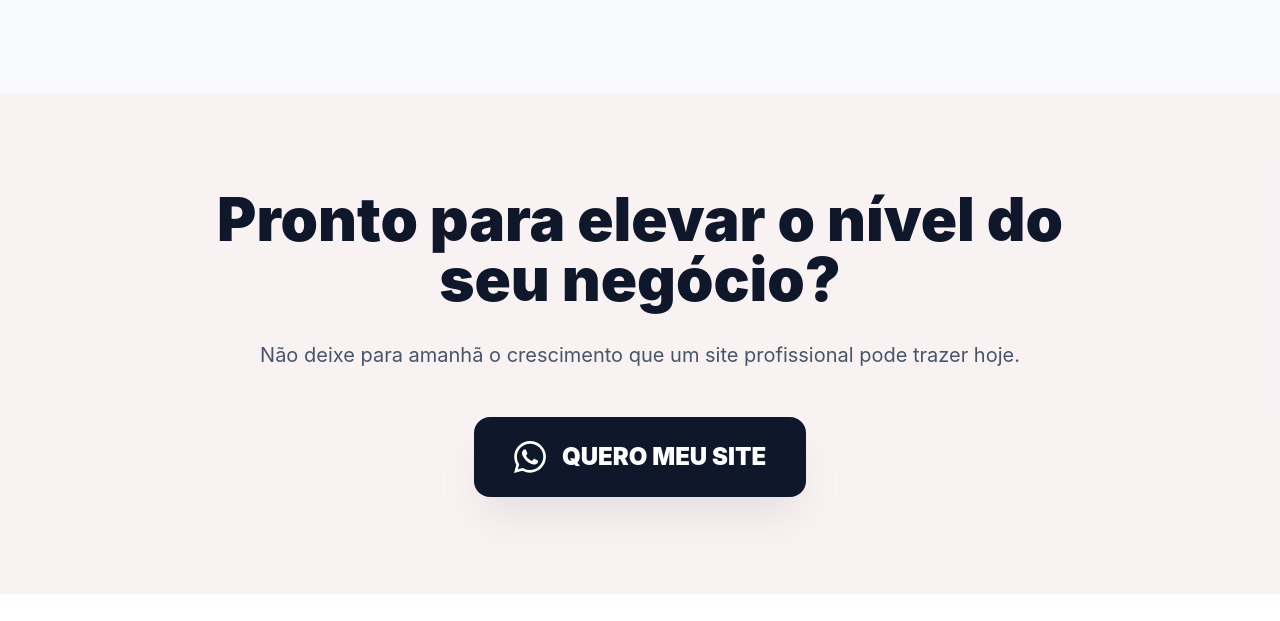
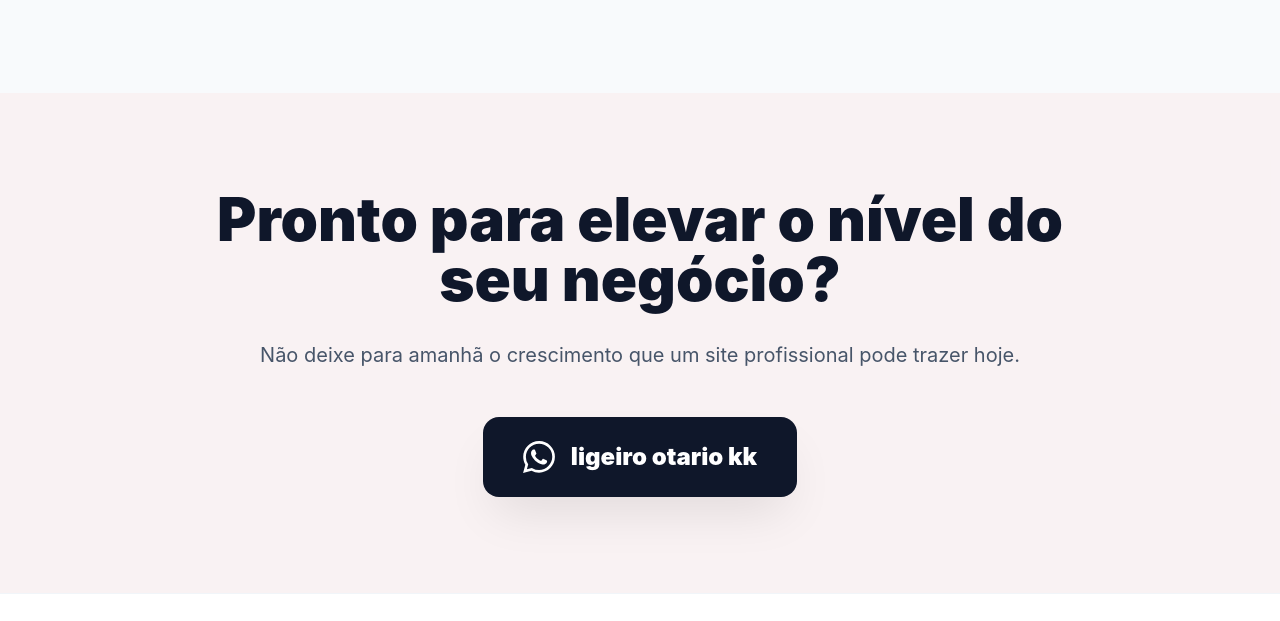
Before and after one commit to diegosousa0702/diego-sousa-site, a plain HTML site: page index.html in a window 1280 px wide. Shown: the part 2635-3256 px from the top of the page. Drawn offline with nearby package versions, Linux system fonts and the light colour scheme.

Commit message:
Update call-to-action text in index.html

```diff
--- a/index.html
+++ b/index.html
@@ -191,7 +191,7 @@
 <p class="text-xl text-slate-600 mb-12">Não deixe para amanhã o crescimento que um site profissional pode trazer hoje.</p>
 <a class="inline-flex items-center gap-4 px-10 py-6 bg-brand-black hover:bg-slate-800 text-white font-black text-2xl rounded-2xl shadow-2xl shadow-black/10 hover:scale-105 transition-all" href="https://wa.me/5598984687854" rel="noopener noreferrer" target="_blank">
 <svg class="w-8 h-8" fill="currentColor" viewbox="0 0 24 24"><path d="M17.472 14.382c-.297-.149-1.758-.867-2.03-.967-.273-.099-.471-.148-.67.15-.197.297-.767.966-.94 1.164-.173.199-.347.223-.644.075-.297-.15-1.255-.463-2.39-1.475-.883-.788-1.48-1.761-1.653-2.059-.173-.297-.018-.458.13-.606.134-.133.298-.347.446-.52.149-.174.198-.298.298-.497.099-.198.05-.371-.025-.52-.075-.149-.669-1.612-.916-2.207-.242-.579-.487-.5-.669-.51-.173-.008-.371-.01-.57-.01-.198 0-.52.074-.792.372-.272.297-1.04 1.016-1.04 2.479 0 1.462 1.065 2.875 1.213 3.074.149.198 2.096 3.2 5.077 4.487.709.306 1.262.489 1.694.625.712.227 1.36.195 1.871.118.571-.085 1.758-.719 2.006-1.413.248-.694.248-1.289.173-1.413-.074-.124-.272-.198-.57-.347m-5.421 7.403h-.004a9.87 9.87 0 01-5.031-1.378l-.361-.214-3.741.982.998-3.648-.235-.374a9.86 9.86 0 01-1.51-5.26c.001-5.45 4.436-9.884 9.888-9.884 2.64 0 5.122 1.03 6.988 2.898a9.825 9.825 0 012.893 6.994c-.003 5.45-4.437 9.884-9.885 9.884m8.413-18.297A11.815 11.815 0 0012.05 0C5.495 0 .16 5.335.157 11.892c0 2.096.547 4.142 1.588 5.945L.057 24l6.305-1.654a11.882 11.882 0 005.683 1.448h.005c6.554 0 11.89-5.335 11.893-11.893a11.821 11.821 0 00-3.48-8.413z"></path></svg>
-        QUERO MEU SITE
+        ligeiro otario kk
       </a>
 </div>
 </section>
```
